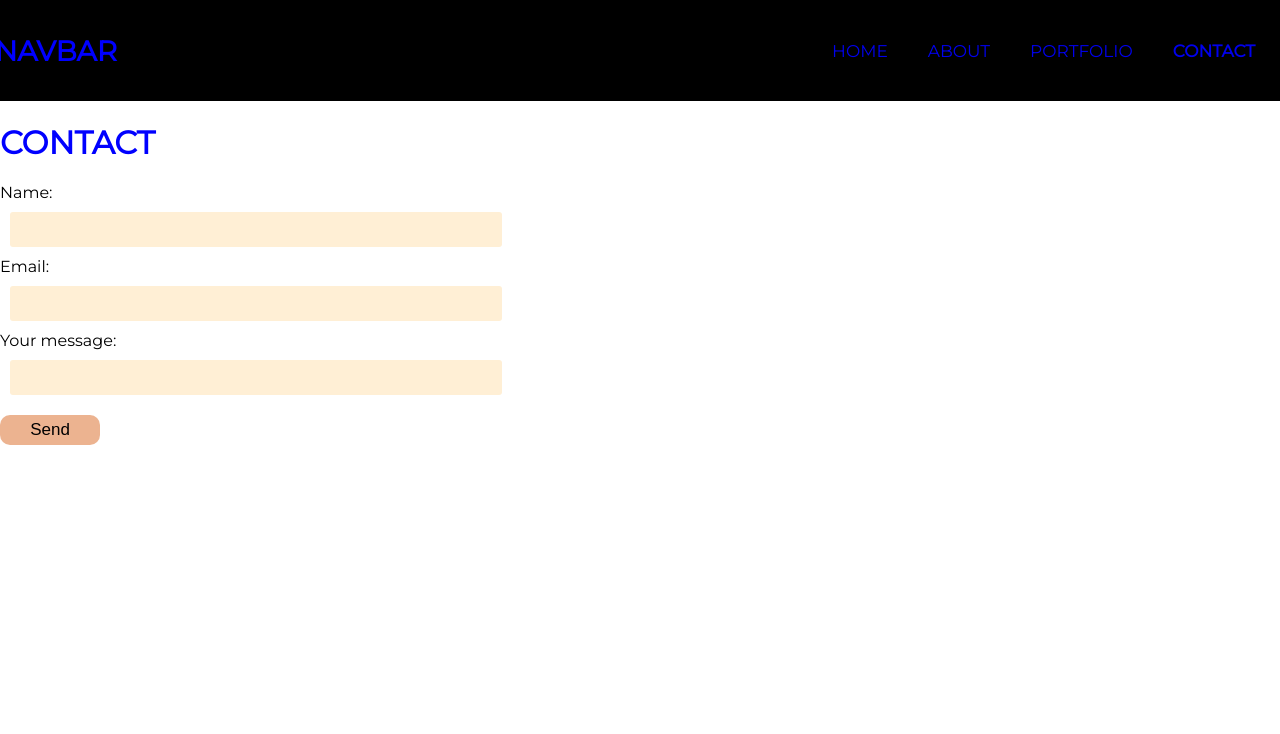
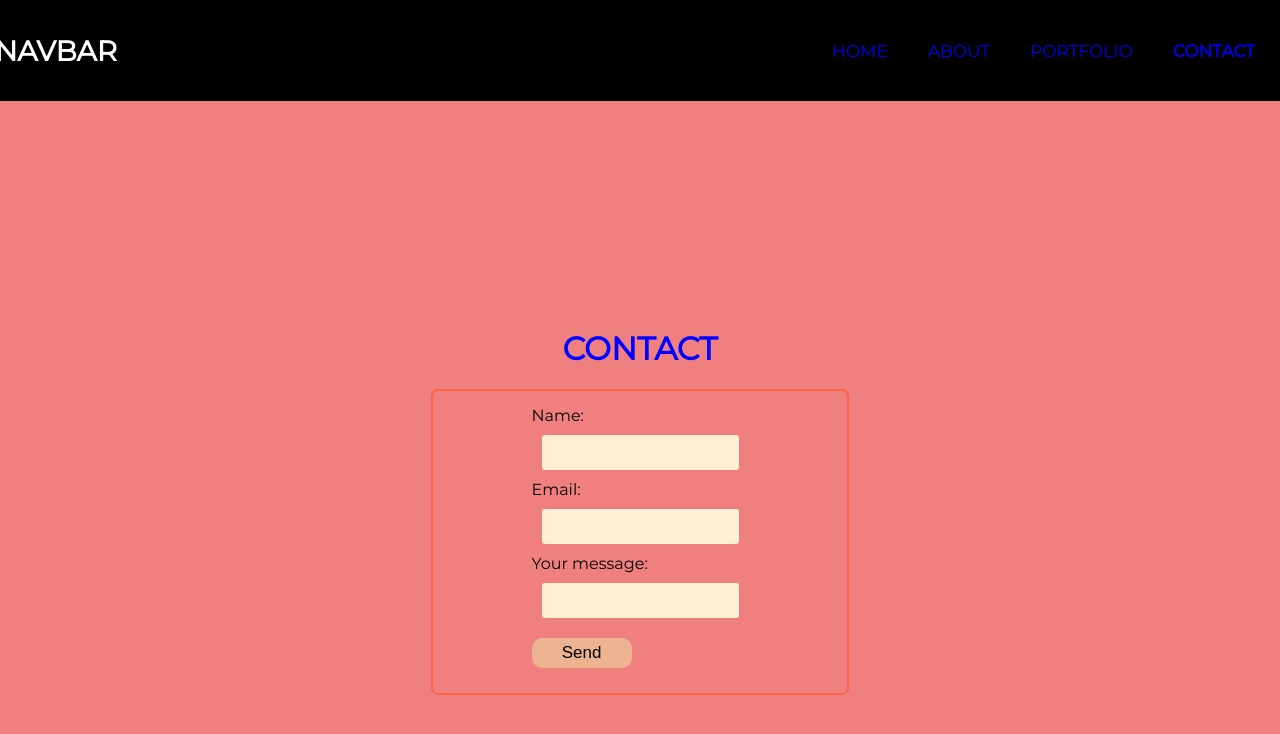
Before and after one commit to marwebdesign/anna-buren-portfolio, a React (Create React App) app: page /contact in a window 1280 px wide. Shown: the top 734 px of the page. Built offline with nearby package versions, Linux system fonts and the light colour scheme.

Commit message:
testing form

```diff
--- a/src/components/Contact.js
+++ b/src/components/Contact.js
@@ -1,18 +1,22 @@
 /* eslint-disable jsx-a11y/label-has-associated-control */
 import React from 'react'
+import { Thanks } from 'components/Thanks'
 import {
   Input,
   Label,
   Form,
+  Formwrapper,
+  Outerwrapper,
   StartpageHeader,
   SubmitButton
 } from './Styling'
 
 export const Contact = () => {
   return (
-    <div>
+    <Outerwrapper>
       <StartpageHeader>CONTACT</StartpageHeader>
-      <Form action="https://formsubmit.co/your@email.com" method="POST">
+      <Formwrapper>
+        <Form action="https://formsubmit.co/maria.westling@gmail.com" method="POST">
           <Label> Name:
             <Input type="text" id="name" name="name" required />
           </Label>
@@ -22,8 +26,10 @@ export const Contact = () => {
           <Label>Your message:
             <Input type="text" name="name" required />
           </Label>
+          <Input type="hidden" name="_next" value={`https://annaburen-portfolio.netlify.app/components/${Thanks.js}`} />
           <SubmitButton type="submit">Send</SubmitButton>
         </Form>
-    </div>
+      </Formwrapper>
+    </Outerwrapper>
   )
 }
--- a/src/components/Styling.js
+++ b/src/components/Styling.js
@@ -11,6 +11,16 @@ export const Devices = {
   laptop: `(min-width: ${sizes.laptop})`,
   desktop: `(min-width: ${sizes.desktop})`
 };
+
+export const Outerwrapper = styled.div`
+    display: flex;
+    background-color: lightcoral;
+    align-items: center;
+    flex-direction: column;
+    justify-content: center;
+    width: 100%;
+    height: 100vh;
+`
 
 // NAVBAR STYLING
 export const Nav = styled.div`
@@ -49,7 +59,7 @@ color: red;
 color: green;
   }
   @media ${Devices.laptop} {
-color: blue;
+color: white;
   }
 `
 export const Menu = styled.div`
@@ -91,13 +101,22 @@ color: blue;
 
 // CONTACT STYLING
 export const Form = styled.form`
+  /* display: flex;
+  flex-direction: column; */
+
+`
+export const Formwrapper = styled.div`
   display: flex;
   flex-direction: column;
-  width: 40%;
+  align-items: center;
+  width: 30%;
+  border: 2px tomato solid;
+  padding: 15px;
+  border-radius: 7px;
 `
 export const Input = styled.input`
-  display: flex;
-  flex-direction: column;
+  /* display: flex;
+  flex-direction: column; */
   padding: 10px;
   margin: 10px;
   color: gray;
@@ -106,8 +125,8 @@ export const Input = styled.input`
   border-radius: 3px;
 `
 export const Inputmessage = styled.input`
-  display: flex;
-  flex-direction: column;
+  /* display: flex;
+  flex-direction: column; */
   padding: 10px;
   margin: 0.5em;
   color: gray;
--- /dev/null
+++ b/src/components/Thanks.js
@@ -0,0 +1,13 @@
+import React from 'react'
+import { Link } from 'react-router-dom'
+import { StartpageHeader } from './Styling'
+
+export const Thanks = () => {
+  return (
+    <div>
+      <StartpageHeader>Thanks for sending me a message! Return to startpage <Link to="/">here</Link>
+
+      </StartpageHeader>
+    </div>
+  )
+}
```
Lines whose indentation alone changed are shown as unchanged.
